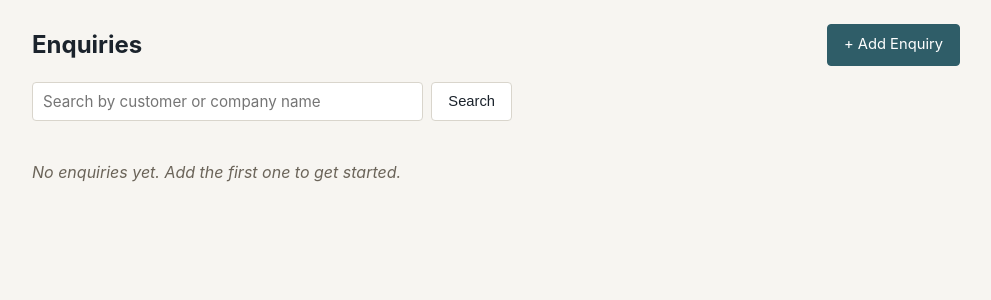
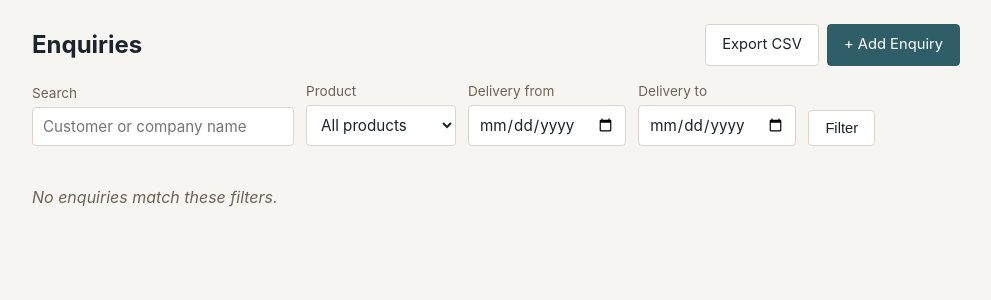
Before and after one commit to virajvisaria-crypto/vardhaman-enquiry-app, a Flask app: page /enquiries in a window 1280 px wide. Shown: the part 61-361 px from the top of the page, without its empty margins (144-1135 px from the left). Run offline with Flask 3, Linux system fonts and the light colour scheme; the visitor is signed in with stand-in values (Sample User, id 1); data comes from the database, SQL or seed files in the repository; data that the repository does not hold is empty.

Commit message:
Add filters, sorting, CSV export, and custom dashboard range

```diff
--- a/app.py
+++ b/app.py
@@ -1,13 +1,15 @@
 import os
 import sqlite3
 import smtplib
+import csv
+import io
 from datetime import datetime, date, timedelta
 from zoneinfo import ZoneInfo
 from email.mime.text import MIMEText
 from functools import wraps
 from urllib.parse import quote as urlquote
 
-from flask import Flask, g, render_template, request, redirect, url_for, session, flash
+from flask import Flask, g, render_template, request, redirect, url_for, session, flash, Response
 from werkzeug.security import generate_password_hash, check_password_hash
 
 app = Flask(__name__)
@@ -393,31 +395,107 @@ def index():
     return redirect(url_for("enquiries"))
 
 
-@app.route("/enquiries")
-@login_required
-def enquiries():
-    q = request.args.get("q", "").strip()
+def _query_enquiries(q, product_filter, delivery_from, delivery_to, sort, sort_dir):
     db = get_db()
+    clauses = []
+    params = []
     if q:
-        rows = db.execute(
-            "SELECT * FROM enquiries WHERE customer_name LIKE ? OR company_name LIKE ? ORDER BY enquiry_date DESC, created_at DESC",
-            (f"%{q}%", f"%{q}%"),
-        ).fetchall()
-    else:
-        rows = db.execute("SELECT * FROM enquiries ORDER BY enquiry_date DESC, created_at DESC").fetchall()
+        clauses.append("(customer_name LIKE ? OR company_name LIKE ?)")
+        params += [f"%{q}%", f"%{q}%"]
+    if delivery_from:
+        clauses.append("delivery_date >= ?")
+        params.append(delivery_from)
+    if delivery_to:
+        clauses.append("delivery_date <= ?")
+        params.append(delivery_to)
+    where = ("WHERE " + " AND ".join(clauses)) if clauses else ""
+    rows = db.execute(
+        f"SELECT * FROM enquiries {where} ORDER BY enquiry_date DESC, created_at DESC", params
+    ).fetchall()
 
-    enquiries_with_items = []
+    results = []
     for e in rows:
         items = db.execute("SELECT * FROM enquiry_items WHERE enquiry_id = ?", (e["id"],)).fetchall()
         categories = [i["product_category"] for i in items if i["product_category"]]
+        if product_filter and product_filter not in categories:
+            continue
         if len(categories) > 2:
             product_summary = f"{categories[0]}, {categories[1]} +{len(categories) - 2} more"
         else:
             product_summary = ", ".join(categories) if categories else "-"
         confirmed = any(i["confirmed"] for i in items)
-        enquiries_with_items.append({"e": e, "product_summary": product_summary, "confirmed": confirmed})
+        results.append({"e": e, "product_summary": product_summary, "confirmed": confirmed})
 
-    return render_template("list.html", enquiries=enquiries_with_items, q=q)
+    sort_keys = {
+        "customer": lambda r: (r["e"]["customer_name"] or "").lower(),
+        "enquiry_date": lambda r: r["e"]["enquiry_date"] or "",
+        "product": lambda r: r["product_summary"].lower(),
+        "delivery": lambda r: r["e"]["delivery_date"] or "9999-99-99",
+    }
+    if sort in sort_keys:
+        results.sort(key=sort_keys[sort], reverse=(sort_dir == "desc"))
+    return results
+
+
+@app.route("/enquiries")
+@login_required
+def enquiries():
+    q = request.args.get("q", "").strip()
+    product_filter = request.args.get("product", "").strip()
+    delivery_from = request.args.get("delivery_from", "").strip()
+    delivery_to = request.args.get("delivery_to", "").strip()
+    sort = request.args.get("sort", "")
+    sort_dir = request.args.get("dir", "asc")
+
+    results = _query_enquiries(q, product_filter, delivery_from, delivery_to, sort, sort_dir)
+
+    db = get_db()
+    all_categories = [
+        r["product_category"] for r in db.execute(
+            "SELECT DISTINCT product_category FROM enquiry_items "
+            "WHERE product_category IS NOT NULL AND product_category != '' ORDER BY product_category"
+        ).fetchall()
+    ]
+
+    def sort_link(col):
+        next_dir = "desc" if sort == col and sort_dir == "asc" else "asc"
+        return url_for("enquiries", q=q or None, product=product_filter or None,
+                        delivery_from=delivery_from or None, delivery_to=delivery_to or None,
+                        sort=col, dir=next_dir)
+
+    return render_template(
+        "list.html", enquiries=results, q=q, product_filter=product_filter,
+        delivery_from=delivery_from, delivery_to=delivery_to, all_categories=all_categories,
+        sort=sort, sort_dir=sort_dir, sort_link=sort_link,
+    )
+
+
+@app.route("/enquiries/export")
+@login_required
+def enquiries_export():
+    q = request.args.get("q", "").strip()
+    product_filter = request.args.get("product", "").strip()
+    delivery_from = request.args.get("delivery_from", "").strip()
+    delivery_to = request.args.get("delivery_to", "").strip()
+    sort = request.args.get("sort", "")
+    sort_dir = request.args.get("dir", "asc")
+    results = _query_enquiries(q, product_filter, delivery_from, delivery_to, sort, sort_dir)
+
+    buf = io.StringIO()
+    writer = csv.writer(buf)
+    writer.writerow(["Customer", "Company", "Phone", "Email", "Enquiry Date", "Delivery Date", "Products", "Partner", "Order"])
+    for r in results:
+        e = r["e"]
+        writer.writerow([
+            e["customer_name"], e["company_name"] or "", e["phone"], e["email"] or "",
+            e["enquiry_date"] or "", e["delivery_date"] or "", r["product_summary"],
+            e["partner_name"], "Yes" if r["confirmed"] else "No",
+        ])
+    return Response(
+        buf.getvalue(),
+        mimetype="text/csv",
+        headers={"Content-Disposition": "attachment; filename=enquiries.csv"},
+    )
 
 
 MAX_ITEMS = 10
@@ -689,14 +767,8 @@ def order_advance_all(eid):
     return redirect(url_for("orders_page"))
 
 
-@app.route("/orders")
-@login_required
-def orders_page():
-    show_completed = request.args.get("show_completed") == "1"
-    sort = request.args.get("sort", "")
-    sort_dir = request.args.get("dir", "asc")
+def _query_orders(show_completed, sort, sort_dir):
     db = get_db()
-
     enquiry_rows = db.execute(
         """SELECT DISTINCT e.* FROM enquiries e
            JOIN enquiry_items i ON i.enquiry_id = e.id
@@ -740,6 +812,16 @@ def orders_page():
     else:
         # Default: active stages first, then earliest delivery date within a stage.
         items.sort(key=lambda i: (STAGE_RANK[i["stage"]], i["row"]["delivery_date"] or "9999-99-99"))
+    return items
+
+
+@app.route("/orders")
+@login_required
+def orders_page():
+    show_completed = request.args.get("show_completed") == "1"
+    sort = request.args.get("sort", "")
+    sort_dir = request.args.get("dir", "asc")
+    items = _query_orders(show_completed, sort, sort_dir)
 
     def sort_link(col):
         next_dir = "desc" if sort == col and sort_dir == "asc" else "asc"
@@ -748,6 +830,30 @@ def orders_page():
     return render_template(
         "orders.html", items=items, show_completed=show_completed,
         sort=sort, sort_dir=sort_dir, sort_link=sort_link,
+    )
+
+
+@app.route("/orders/export")
+@login_required
+def orders_export():
+    show_completed = request.args.get("show_completed") == "1"
+    sort = request.args.get("sort", "")
+    sort_dir = request.args.get("dir", "asc")
+    items = _query_orders(show_completed, sort, sort_dir)
+
+    buf = io.StringIO()
+    writer = csv.writer(buf)
+    writer.writerow(["Customer", "Company", "Products", "Delivery Date", "Stage", "Overdue"])
+    for item in items:
+        e = item["row"]
+        writer.writerow([
+            e["customer_name"], e["company_name"] or "", item["product_summary"],
+            e["delivery_date"] or "", item["stage_label"], "Yes" if item["overdue"] else "No",
+        ])
+    return Response(
+        buf.getvalue(),
+        mimetype="text/csv",
+        headers={"Content-Disposition": "attachment; filename=orders.csv"},
     )
 
 
@@ -781,17 +887,23 @@ def _period_range(period, today):
 def dashboard():
     db = get_db()
     period = request.args.get("period", "month")
-    if period not in PERIODS:
-        period = "month"
+    custom_from = request.args.get("from", "").strip()
+    custom_to = request.args.get("to", "").strip()
     today = today_ist()
-    date_from, date_to = _period_range(period, today)
 
-    if date_from:
+    if period == "custom" and custom_from and custom_to:
         date_clause = "WHERE e.enquiry_date BETWEEN ? AND ?"
-        date_params = (date_from.isoformat(), date_to.isoformat())
+        date_params = (custom_from, custom_to)
     else:
-        date_clause = ""
-        date_params = ()
+        if period not in PERIODS:
+            period = "month"
+        date_from, date_to = _period_range(period, today)
+        if date_from:
+            date_clause = "WHERE e.enquiry_date BETWEEN ? AND ?"
+            date_params = (date_from.isoformat(), date_to.isoformat())
+        else:
+            date_clause = ""
+            date_params = ()
 
     total_enquiries = db.execute(
         f"SELECT COUNT(*) c FROM enquiries e {date_clause}", date_params
@@ -869,7 +981,7 @@ def dashboard():
     }
     return render_template(
         "dashboard.html", stats=stats, by_category=by_category, max_cat=max_cat,
-        period=period, periods=PERIODS,
+        period=period, periods=PERIODS, custom_from=custom_from, custom_to=custom_to,
     )
 
 
--- a/static/style.css
+++ b/static/style.css
@@ -192,6 +192,15 @@ input:focus, textarea:focus, select:focus {
 .search-bar { display: flex; gap: 8px; margin-bottom: 16px; max-width: 480px; }
 .search-bar input { flex: 1; }
 
+.date-range-form { display: flex; gap: 12px; align-items: flex-end; flex-wrap: wrap; margin-bottom: 16px; }
+.date-range-form label { flex-direction: column; }
+
+.filter-form { display: flex; gap: 12px; align-items: flex-end; flex-wrap: wrap; margin-bottom: 16px; }
+.filter-form label { display: flex; flex-direction: column; gap: 4px; font-size: 0.85rem; }
+.filter-form input, .filter-form select { min-width: 150px; }
+
+.nowrap { white-space: nowrap; }
+
 /* Table */
 .table-wrap { overflow-x: auto; background: #fff; border: 1px solid var(--line); border-radius: var(--radius); }
 .data-table { width: 100%; border-collapse: collapse; font-size: 0.9rem; }
--- a/templates/list.html
+++ b/templates/list.html
@@ -2,12 +2,34 @@
 {% block content %}
 <div class="page-header">
   <h1>Enquiries</h1>
-  <a href="{{ url_for('enquiry_add') }}" class="btn btn-primary">+ Add Enquiry</a>
+  <div class="header-actions">
+    <a href="{{ url_for('enquiries_export', q=q or None, product=product_filter or None, delivery_from=delivery_from or None, delivery_to=delivery_to or None, sort=sort or None, dir=sort_dir) }}" class="btn">Export CSV</a>
+    <a href="{{ url_for('enquiry_add') }}" class="btn btn-primary">+ Add Enquiry</a>
+  </div>
 </div>
 
-<form class="search-bar" method="GET">
-  <input type="text" name="q" placeholder="Search by customer or company name" value="{{ q }}">
-  <button type="submit" class="btn">Search</button>
+<form class="filter-form" method="GET">
+  <label class="muted small">Search
+    <input type="text" name="q" placeholder="Customer or company name" value="{{ q }}">
+  </label>
+  <label class="muted small">Product
+    <select name="product">
+      <option value="">All products</option>
+      {% for cat in all_categories %}
+      <option value="{{ cat }}" {{ 'selected' if product_filter == cat }}>{{ cat }}</option>
+      {% endfor %}
+    </select>
+  </label>
+  <label class="muted small">Delivery from
+    <input type="date" name="delivery_from" value="{{ delivery_from }}">
+  </label>
+  <label class="muted small">Delivery to
+    <input type="date" name="delivery_to" value="{{ delivery_to }}">
+  </label>
+  <button type="submit" class="btn">Filter</button>
+  {% if q or product_filter or delivery_from or delivery_to %}
+  <a href="{{ url_for('enquiries') }}" class="btn">Clear</a>
+  {% endif %}
 </form>
 
 {% if enquiries %}
@@ -15,11 +37,11 @@
   <table class="data-table">
     <thead>
       <tr>
-        <th>Customer</th>
-        <th>Enquiry date</th>
-        <th>Product</th>
+        <th><a href="{{ sort_link('customer') }}" class="sort-link">Customer{% if sort == 'customer' %} {{ '↑' if sort_dir == 'asc' else '↓' }}{% endif %}</a></th>
+        <th class="nowrap"><a href="{{ sort_link('enquiry_date') }}" class="sort-link">Enquiry{% if sort == 'enquiry_date' %} {{ '↑' if sort_dir == 'asc' else '↓' }}{% endif %}</a></th>
+        <th><a href="{{ sort_link('product') }}" class="sort-link">Product{% if sort == 'product' %} {{ '↑' if sort_dir == 'asc' else '↓' }}{% endif %}</a></th>
         <th>Partner</th>
-        <th>Delivery</th>
+        <th class="nowrap"><a href="{{ sort_link('delivery') }}" class="sort-link">Delivery{% if sort == 'delivery' %} {{ '↑' if sort_dir == 'asc' else '↓' }}{% endif %}</a></th>
         <th></th>
       </tr>
     </thead>
@@ -31,10 +53,10 @@
           <a href="{{ url_for('enquiry_detail', eid=e.id) }}">{{ e.customer_name }}</a>{% if e.company_name %} <span class="muted small">({{ e.company_name }})</span>{% endif %}
           {% if row.confirmed %}<span class="tag tag-confirmed">order</span>{% endif %}
         </td>
-        <td>{{ e.enquiry_date or '-' }}</td>
+        <td class="nowrap">{{ e.enquiry_date or '-' }}</td>
         <td>{{ row.product_summary }}</td>
         <td>{{ e.partner_name }}</td>
-        <td>{{ e.delivery_date or '-' }}</td>
+        <td class="nowrap">{{ e.delivery_date or '-' }}</td>
         <td><a href="{{ url_for('enquiry_detail', eid=e.id) }}">View</a></td>
       </tr>
       {% endfor %}
@@ -42,6 +64,6 @@
   </table>
 </div>
 {% else %}
-<p class="empty-state">No enquiries yet. Add the first one to get started.</p>
+<p class="empty-state">No enquiries match these filters.</p>
 {% endif %}
 {% endblock %}
```
Also changed, not shown: templates/dashboard.html (+12 -0 lines), templates/orders.html (+8 -5 lines).
